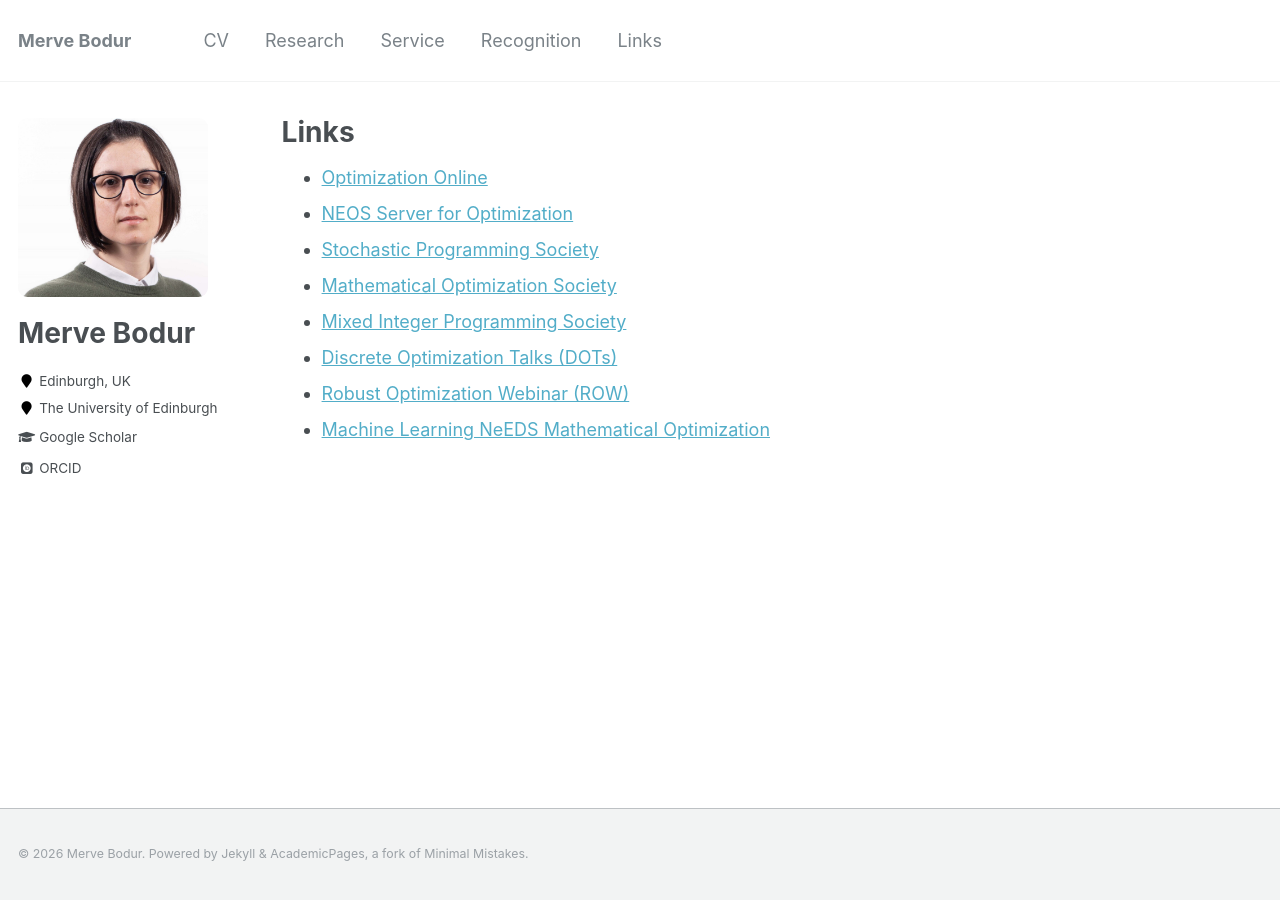
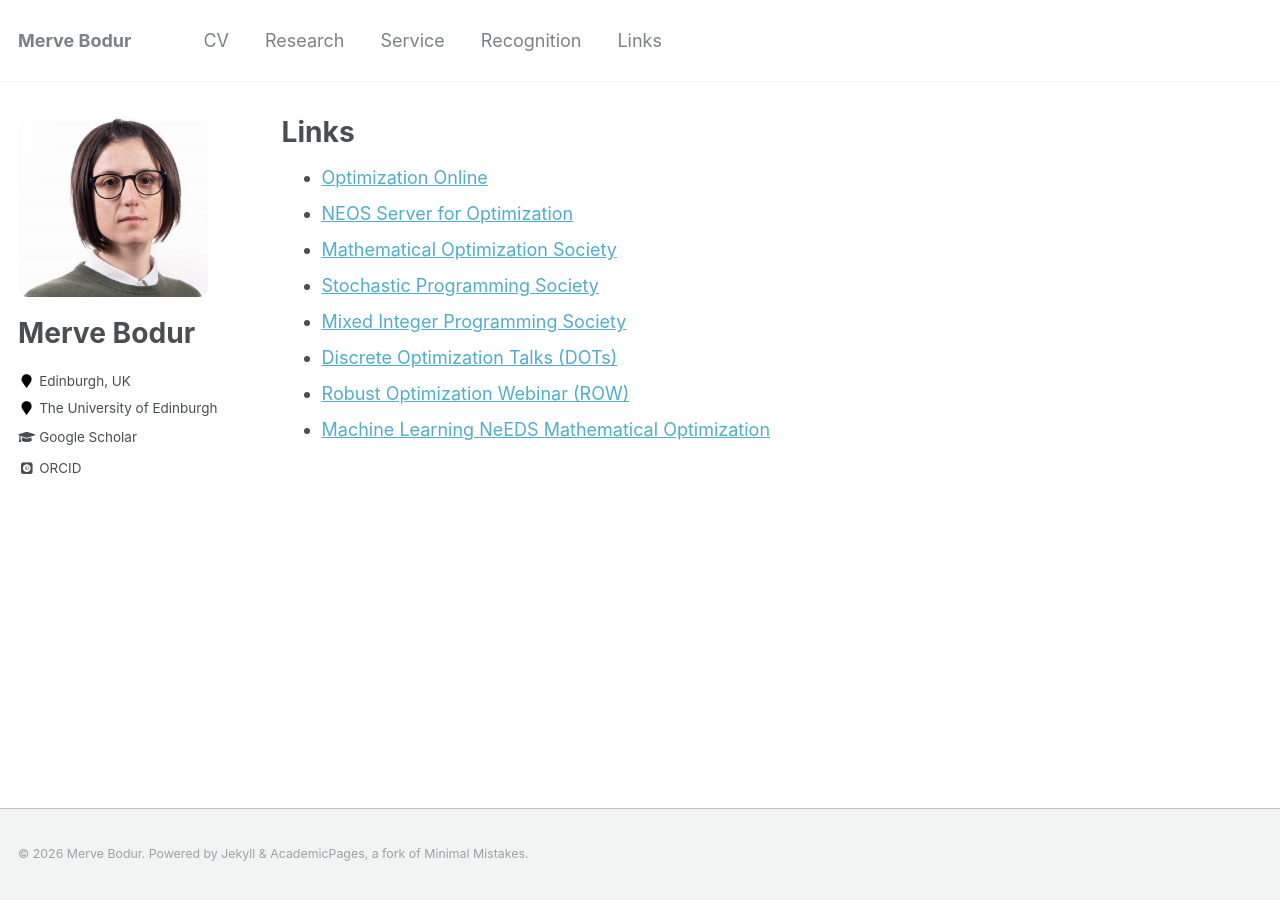
Before and after one commit to mervebodur/mervebodur.github.io, a Jekyll site: the page built from _pages/links.md, in a window 1280 px wide. Built offline with Jekyll 4.4.1, drawn with Linux system fonts in a browser that asks for light colours; some web fonts are replaced.

```diff
--- a/_pages/links.md
+++ b/_pages/links.md
@@ -7,8 +7,8 @@ author_profile: true
 
 - [Optimization Online](https://optimization-online.org/)
 - [NEOS Server for Optimization](https://neos-server.org/neos/)
+- [Mathematical Optimization Society](https://www.mathopt.org/)
 - [Stochastic Programming Society](https://stoprog.org/)
-- [Mathematical Optimization Society](https://www.mathopt.org/)
 - [Mixed Integer Programming Society](https://www.mixedinteger.org/)
 - [Discrete Optimization Talks (DOTs)](https://talks.discreteopt.com/)
 - [Robust Optimization Webinar (ROW)](https://sites.google.com/view/row-series/home)
```
